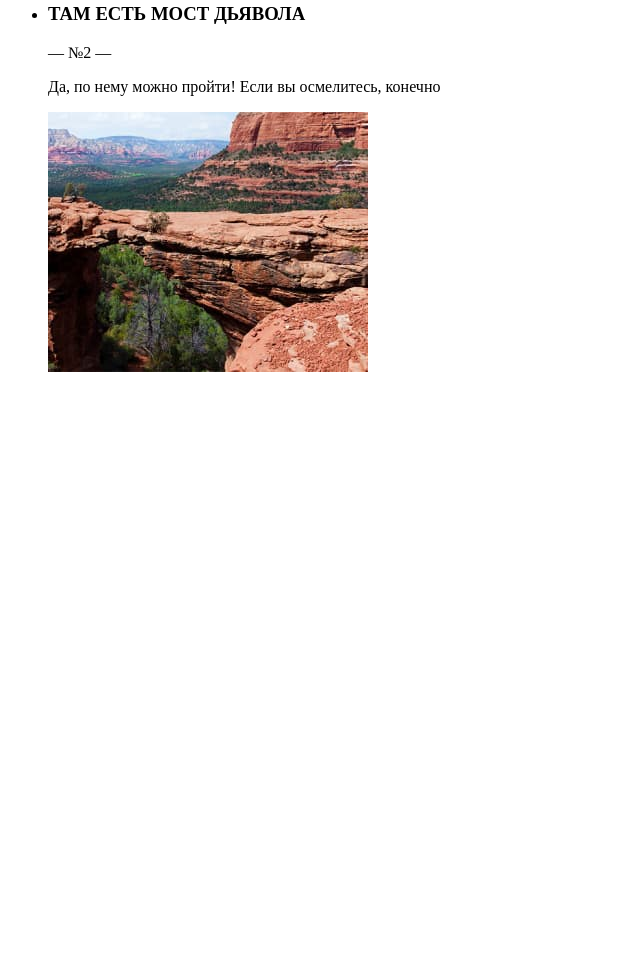
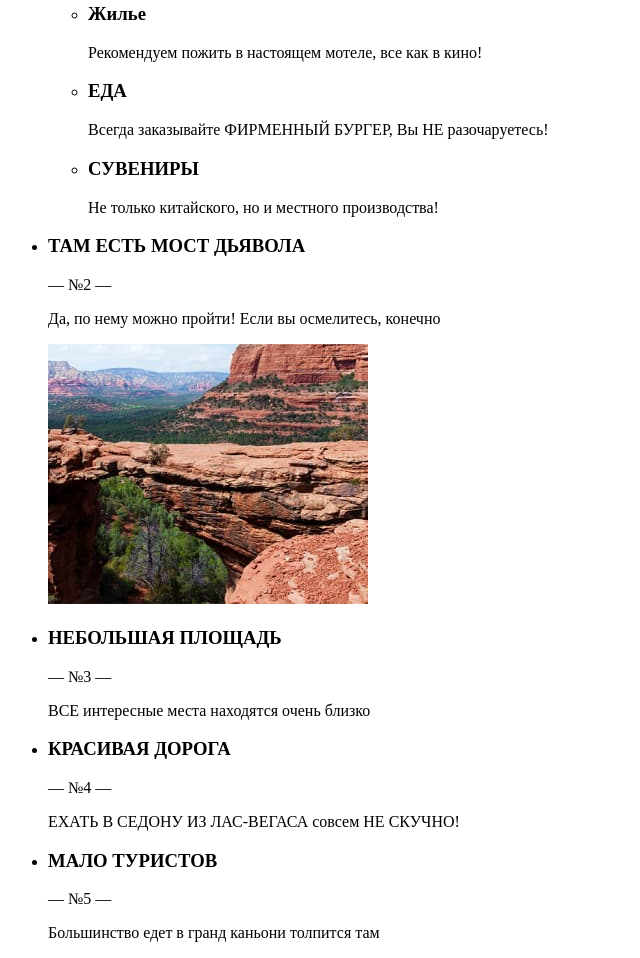
Before and after one commit to htmlacademy-adaptive/2015497-sedona-27, a website: page source/index.html in a window 1280 px wide. Shown: the part 1066-2024 px from the top of the page, without its empty margins (0-640 px from the left). Before the commit the page ends 1458 px from the top, so only its background shows below. Drawn offline with Linux system fonts and the light colour scheme.

Commit message:
размечает блок преимуществ

```diff
--- a/source/index.html
+++ b/source/index.html
@@ -81,12 +81,43 @@
 					<p class="advantages__number">— №1 —</p>
 					<p class="advantages__discription">СЕДОНА НЕ АТТРАКЦИОН ДЛЯ ТУРИСТОВ, ТАМ ТЕЧЕТ СВОЯ ЖИЗНЬ</p>
 					<img src="./img/index-img/photo-city@1-mobile.jpg" alt="Фото города Седоны." width="320" height="260">
+					<ul class="advantages__sublist">
+						<li class="advantages__sublist__item">
+							<h3 class="advantages__sublist__title">Жилье</h3>
+							<p class="advantages__sublist__discription">Рекомендуем пожить в настоящем мотеле, все как в кино!
+							</p>
+						</li>
+						<li class="advantages__sublist__item">
+							<h3 class="advantages__sublist__title">ЕДА</h3>
+							<p class="advantages__sublist__discription">Всегда заказывайте ФИРМЕННЫЙ БУРГЕР, Вы НЕ
+								разочаруетесь!</p>
+						</li>
+						<li class="advantages__sublist__item">
+							<h3 class="advantages__sublist__title">СУВЕНИРЫ</h3>
+							<p class="advantages__sublist__discription">Не только китайского, но и местного производства!</p>
+						</li>
+					</ul>
 				</li>
 				<li class="advantages__item">
 					<h3 class="advantages__title">ТАМ ЕСТЬ МОСТ ДЬЯВОЛА</h3>
 					<p class="advantages__number">— №2 —</p>
 					<p class="advantages__discription">Да, по нему можно пройти! Если вы осмелитесь, конечно</p>
 					<img src="./img/index-img/photo-bridge@1x-mobile.jpg" alt="Фото города Седоны." width="320" height="260">
+				</li>
+				<li class="advantages__item">
+					<h3 class="advantages__title">НЕБОЛЬШАЯ ПЛОЩАДЬ</h3>
+					<p class="advantages__number">— №3 —</p>
+					<p class="advantages__discription">ВСЕ интересные места находятся очень близко</p>
+				</li>
+				<li class="advantages__item">
+					<h3 class="advantages__title">КРАСИВАЯ ДОРОГА</h3>
+					<p class="advantages__number">— №4 —</p>
+					<p class="advantages__discription">ЕХАТЬ В СЕДОНУ ИЗ ЛАС-ВЕГАСА совсем НЕ СКУЧНО!</p>
+				</li>
+				<li class="advantages__item">
+					<h3 class="advantages__title">МАЛО ТУРИСТОВ</h3>
+					<p class="advantages__number">— №5 —</p>
+					<p class="advantages__discription">Большинство едет в гранд каньони толпится там</p>
 				</li>
 			</ul>
 		</section>
```
